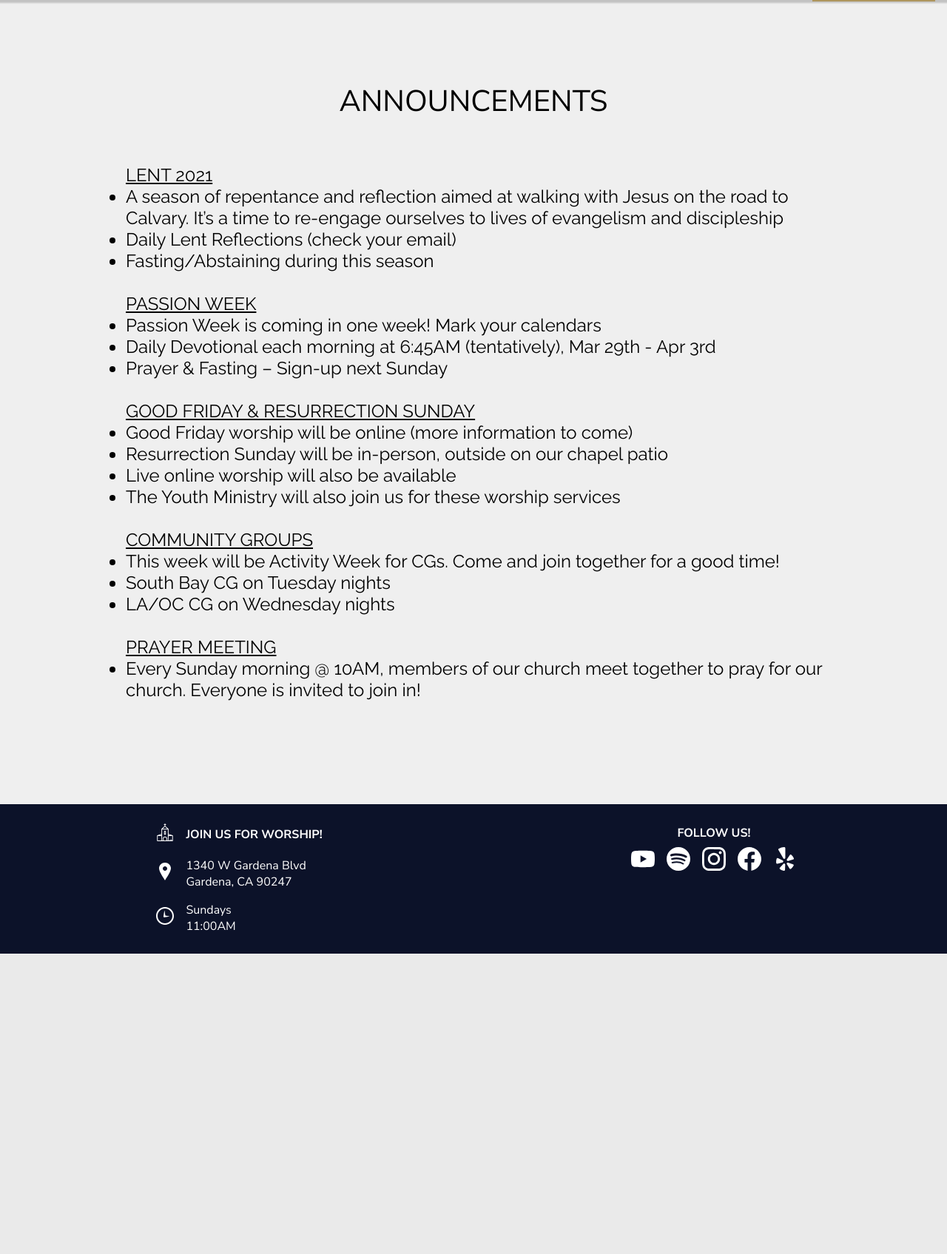
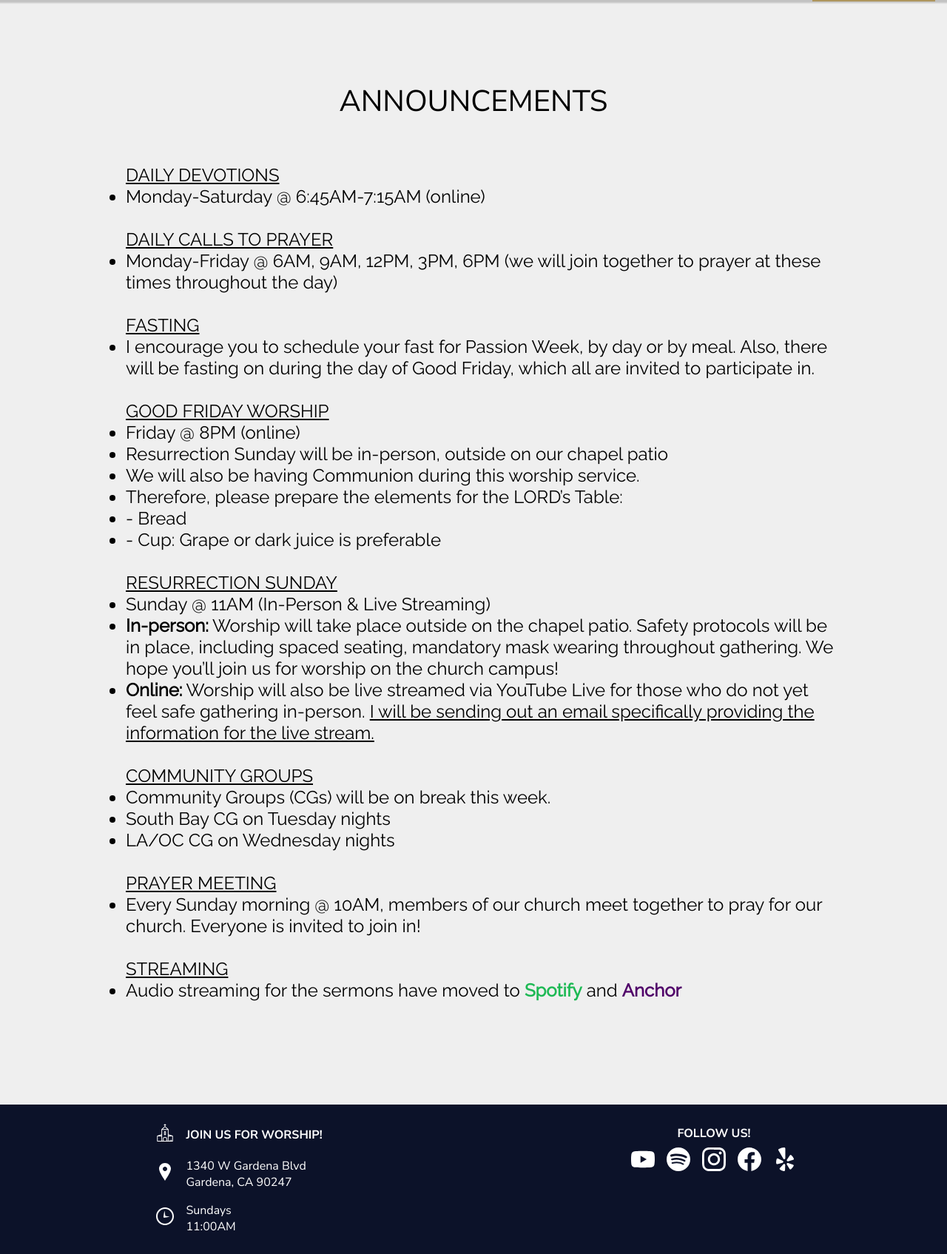
Before and after one commit to zpatricklee/crosslife-website, a PHP site: page /announcements.html in a window 1280 px wide. Shown: the part 50-1745 px from the top of the page at 74% size. Before the commit the page ends 1339 px from the top, so only its background shows below. Run offline with PHP 8.4, Linux system fonts and the light colour scheme.

Commit message:
Updated announcements and added lyrics pdf

```diff
--- a/announcements.html
+++ b/announcements.html
@@ -101,51 +101,62 @@
       <br /><br />
       <div class="section__content">
         <ul class="announcements">
-          <span class="announcements-header">LENT 2021</span>
+          <span class="announcements-header">DAILY DEVOTIONS</span>
           <li class="announcements-list">
-            A season of repentance and reflection aimed at walking with Jesus on
-            the road to Calvary. It’s a time to re-engage ourselves to lives of
-            evangelism and discipleship
-          </li>
-          <li class="announcements-list">
-            Daily Lent Reflections (check your email)
-          </li>
-          <li class="announcements-list">
-            Fasting/Abstaining during this season
+            Monday-Saturday @ 6:45AM-7:15AM (online)
           </li>
           <br />
-          <span class="announcements-header">PASSION WEEK</span>
+          <span class="announcements-header">DAILY CALLS TO PRAYER</span>
           <li class="announcements-list">
-            Passion Week is coming in one week! Mark your calendars
-          </li>
-          <li class="announcements-list">
-            Daily Devotional each morning at 6:45AM (tentatively), Mar 29th -
-            Apr 3rd
-          </li>
-          <li class="announcements-list">
-            Prayer & Fasting – Sign-up next Sunday
+            Monday-Friday @ 6AM, 9AM, 12PM, 3PM, 6PM (we will join together to
+            prayer at these times throughout the day)
           </li>
           <br />
-          <span class="announcements-header"
-            >GOOD FRIDAY & RESURRECTION SUNDAY</span
-          >
+          <span class="announcements-header">FASTING</span>
           <li class="announcements-list">
-            Good Friday worship will be online (more information to come)
+            I encourage you to schedule your fast for Passion Week, by day or by
+            meal. Also, there will be fasting on during the day of Good Friday,
+            which all are invited to participate in.
           </li>
+          <br />
+          <span class="announcements-header">GOOD FRIDAY WORSHIP</span>
+          <li class="announcements-list">Friday @ 8PM (online)</li>
           <li class="announcements-list">
             Resurrection Sunday will be in-person, outside on our chapel patio
           </li>
           <li class="announcements-list">
-            Live online worship will also be available
+            We will also be having Communion during this worship service.
           </li>
           <li class="announcements-list">
-            The Youth Ministry will also join us for these worship services
+            Therefore, please prepare the elements for the LORD’s Table:
+          </li>
+          <li class="announcements-list">- Bread</li>
+          <li class="announcements-list">
+            - Cup: Grape or dark juice is preferable
+          </li>
+          <br />
+          <span class="announcements-header">RESURRECTION SUNDAY</span>
+          <li class="announcements-list">
+            Sunday @ 11AM (In-Person & Live Streaming)
+          </li>
+          <li class="announcements-list">
+            <strong>In-person:</strong> Worship will take place outside on the
+            chapel patio. Safety protocols will be in place, including spaced
+            seating, mandatory mask wearing throughout gathering. We hope you’ll
+            join us for worship on the church campus!
+          </li>
+          <li class="announcements-list">
+            <strong>Online:</strong> Worship will also be live streamed via
+            YouTube Live for those who do not yet feel safe gathering in-person.
+            <u
+              >I will be sending out an email specifically providing the
+              information for the live stream.</u
+            >
           </li>
           <br />
           <span class="announcements-header">COMMUNITY GROUPS</span>
           <li class="announcements-list">
-            This week will be Activity Week for CGs. Come and join together for
-            a good time!
+            Community Groups (CGs) will be on break this week.
           </li>
           <li class="announcements-list">South Bay CG on Tuesday nights</li>
           <li class="announcements-list">LA/OC CG on Wednesday nights</li>
@@ -154,6 +165,20 @@
           <li class="announcements-list">
             Every Sunday morning @ 10AM, members of our church meet together to
             pray for our church. Everyone is invited to join in!
+          </li>
+          <br />
+          <span class="announcements-header">STREAMING</span>
+          <li class="announcements-list">
+            Audio streaming for the sermons have moved to
+            <a
+              class="sermons__spotify-link"
+              href="spotify:show:4kThl6swDryOK9aY1jOCov"
+              ><strong>Spotify</strong></a
+            >
+            and
+            <a class="sermons__anchor-link" href="https://anchor.fm/crosslifecf"
+              ><strong>Anchor</strong></a
+            >
           </li>
         </ul>
       </div>
--- a/scss/main.css
+++ b/scss/main.css
@@ -214,6 +214,14 @@ header {
 
 #livestream {
   text-decoration: underline;
+}
+
+#livestream a {
+  color: red;
+}
+
+.lyrics-pdf a {
+  color: red;
 }
 
 .sermons__spotify-link {
--- a/scss/main.scss
+++ b/scss/main.scss
@@ -341,6 +341,16 @@ header {
 
 #livestream {
   text-decoration: underline;
+  a {
+    color: red;
+  }
+}
+
+.lyrics-pdf {
+  a {
+    // text-decoration: none;
+    color: red;
+  }
 }
 
 .sermons__spotify-link {
```
Also changed, not shown: index.html (+9 -5 lines), 2 other files.
